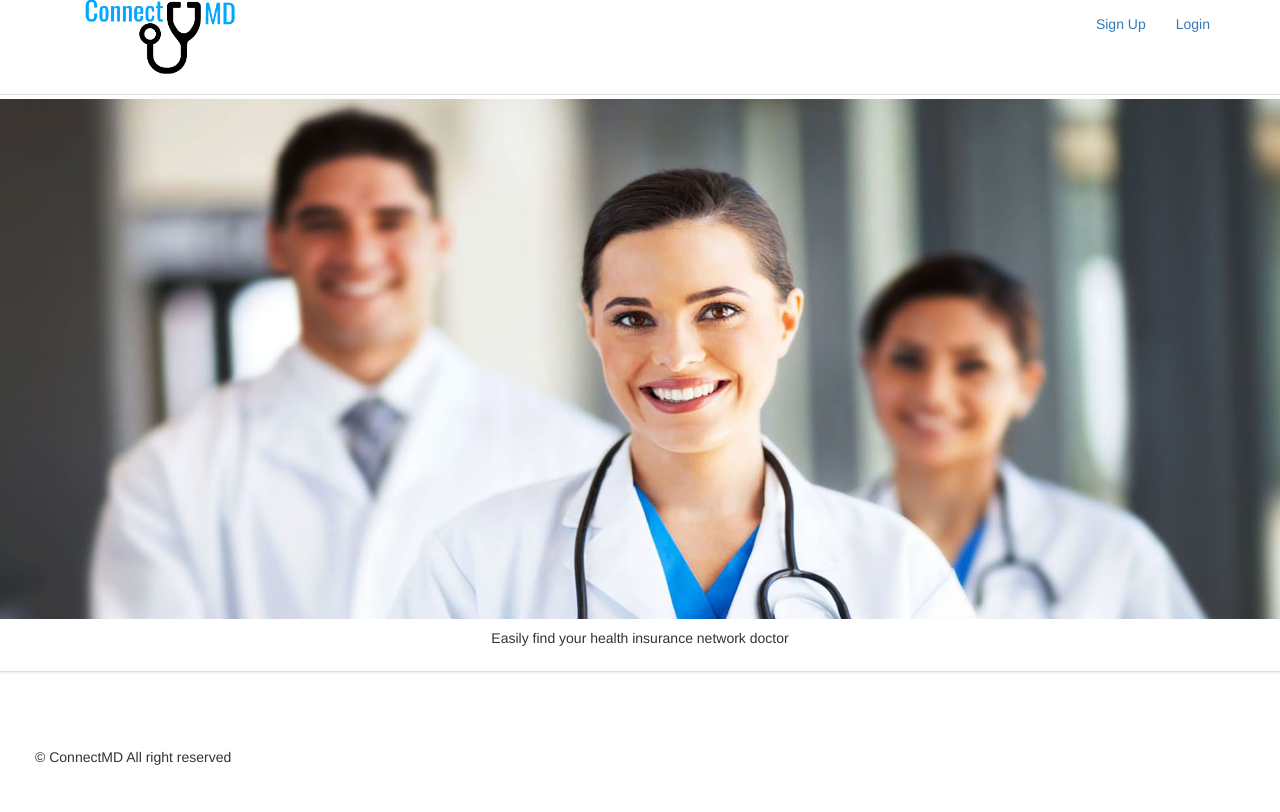
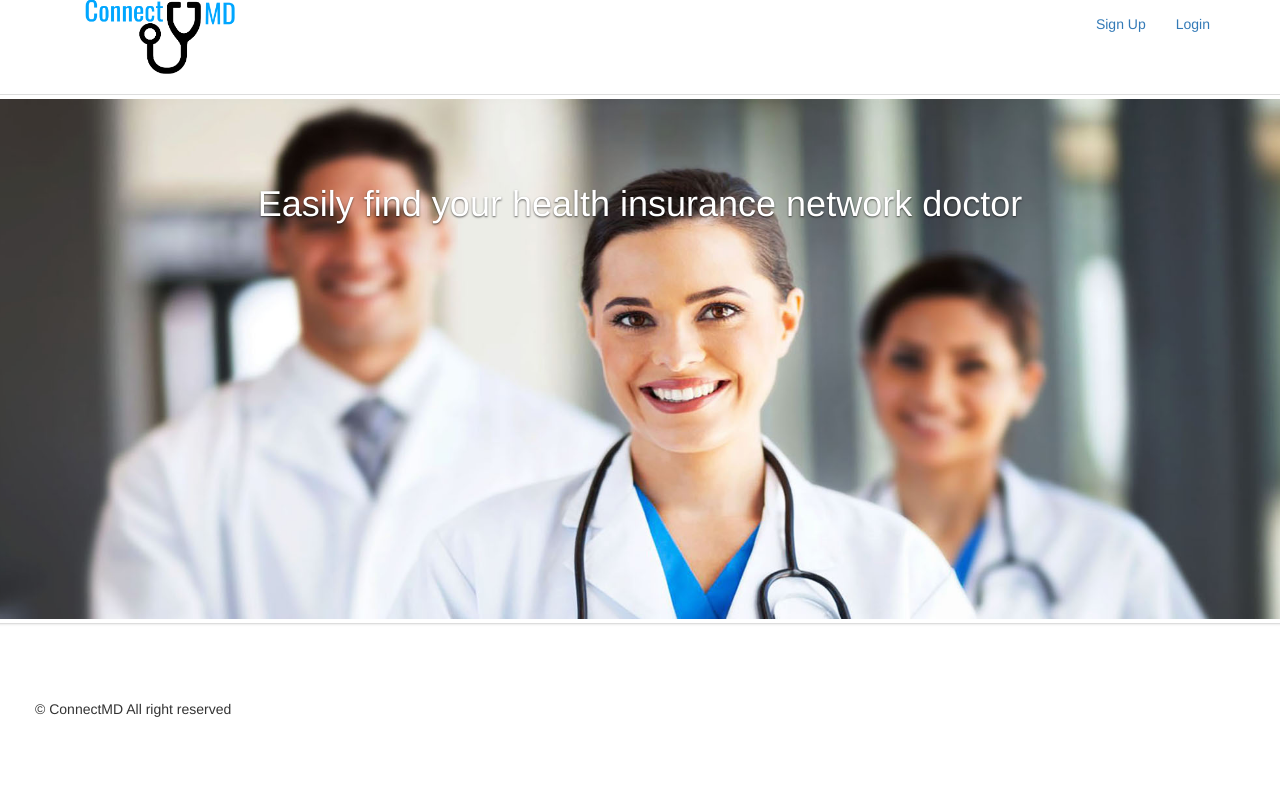
Before and after one commit to mhgerov/ConnectMD, a Node project: template views/landing.handlebars in a window 1280 px wide. Shown: the part 36-848 px from the top of the page. After the commit the page ends 753 px from the top, so only its background shows below. Run offline with Node 20 templates, Linux system fonts and the light colour scheme; the template is opened without the code that fills it, so the values that code supplies are empty; some libraries are stand-ins or nearby versions.

Commit message:
adding top branch

```diff
--- a/config/config.js
+++ b/config/config.js
@@ -3,14 +3,14 @@ require('dotenv').config();
 module.exports = {
   "development": {
     "username": "root",
-    "password": null,
+    "password": "root",
     "database": "Testing",
     "host": "127.0.0.1",
     "dialect": "mysql"
   },
   "test": {
     "username": "root",
-    "password": null,
+    "password": "root",
     "database": "database_test",
     "host": "127.0.0.1",
     "dialect": "mysql"
--- a/views/landing.handlebars
+++ b/views/landing.handlebars
@@ -1,15 +1,14 @@
-
 <section class="slider" id="home">
-	<div class="container-fluid" >
+	<div class="container-fluid">
 		<div class="row">
 			<div class="carousel-inner" role="listbox">
 				<div class="row" id="box-search">
-    				<div class="thumbnail text-center">
-        				<img src="/img/slide-four.jpg" alt="" class="img-responsive">
-        				<div class="caption">
-            				<p>Easily find your health insurance network doctor</p>
-        				</div>
-    				</div>
+					<div class="thumbnail text-center">
+						<img src="/img/slide-four.jpg" alt="" class="img-responsive">
+						<div class="carousel-caption" style="top: 50px; bottom: auto;">
+							<h1>Easily find your health insurance network doctor</h1>
+						</div>
+					</div>
 				</div>
 			</div>
 		</div>
```
Also changed, not shown: public/css/style.css (+24 -6 lines).
